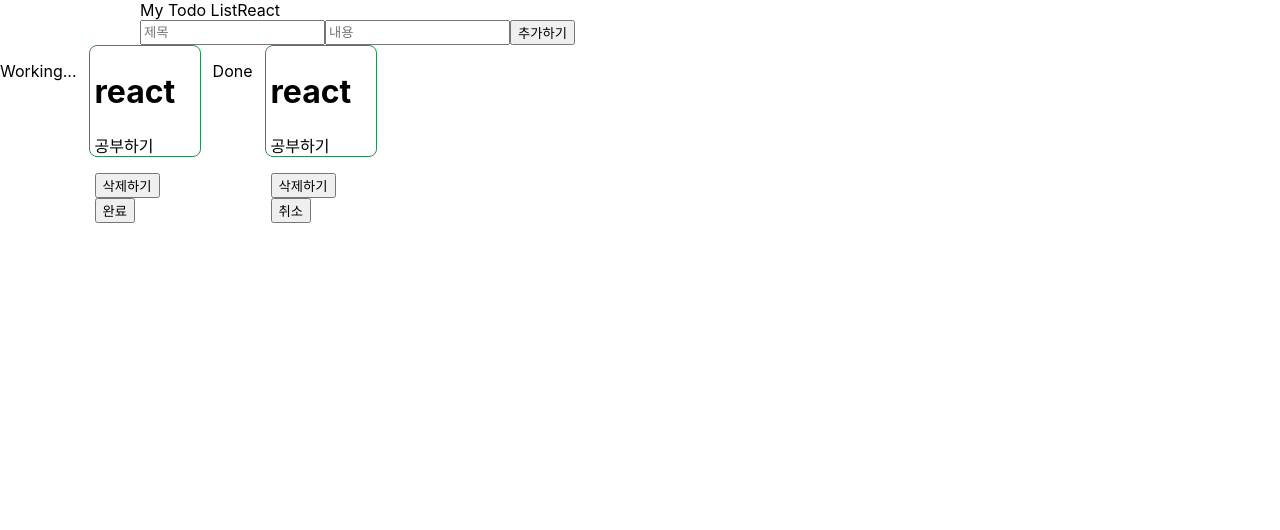
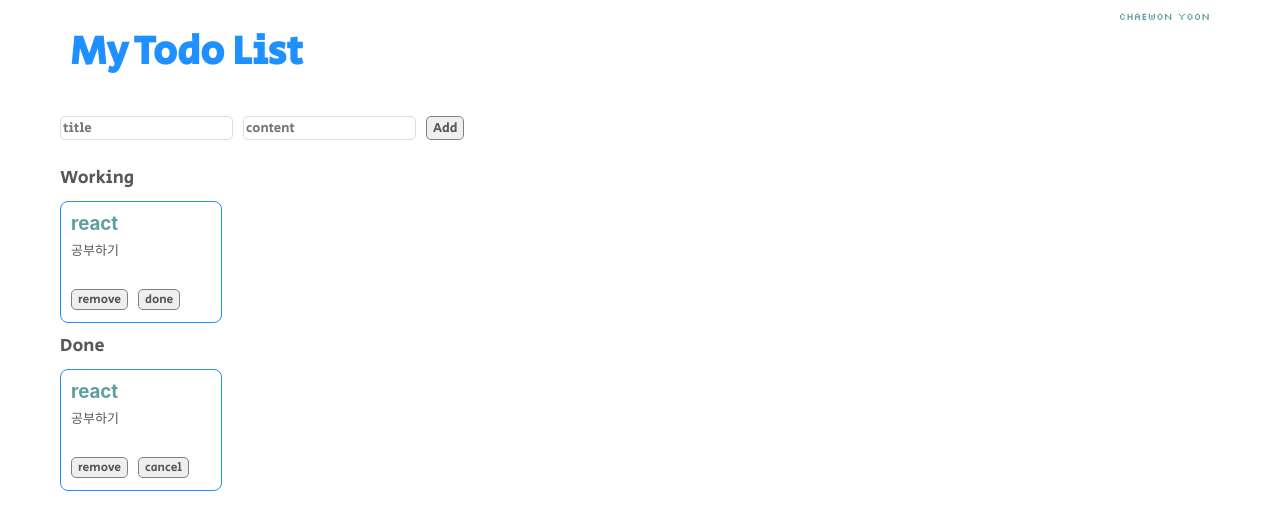
Before and after one commit to jamie7dev/todo_list, a React (Create React App) app: page / in a window 1280 px wide. Shown: the top 530 px of the page. Built offline with nearby package versions, Linux system fonts and the light colour scheme.

Commit message:
CSS 추가 완료

```diff
--- a/src/App.css
+++ b/src/App.css
@@ -1,19 +1,5 @@
-.container {
-  width: 1000px;
-  margin: 0 auto;
-  display: flex;
-}
-
 
 .todos-container {
   display: flex;
   gap: 12px;
 }
-
-.todo {
-  width: 100px;
-  height: 100px;
-  border: 1px seagreen solid;
-  padding : 5px;
-  border-radius: 8px;
-}
--- a/src/App.js
+++ b/src/App.js
@@ -1,7 +1,6 @@
 import './App.css';
 
 import TodoList from './pages/TodoList.jsx';
-
 
 function App() {
   return <TodoList />
--- a/src/components/form/Form.jsx
+++ b/src/components/form/Form.jsx
@@ -1,3 +1,4 @@
+import "./style.css";
 import {useState} from "react";
 
 const Form = ({Addtodo}) => {
@@ -6,28 +7,28 @@ const Form = ({Addtodo}) => {
 
     return (
         <div className="container">
-            <input
+            <input className="title"
             type="text"
             value={title}
-            placeholder="제목"
+            placeholder="title"
             onChange={(event) => {
             setTitle(event.target.value);
             }}
         />
-        <input
+        <input className="input_content"
             type="text"
             value={content}
-            placeholder="내용"
+            placeholder="content"
             onChange={(event) => {
             setContent(event.target.value);
             }}
         />
-        <button
+        <button className="Add_btn"
             onClick={() => {
                 Addtodo(title, content);
             }}
         >
-            추가하기
+            Add
         </button>
         </div>
     )
--- a/src/components/form/style.css
+++ b/src/components/form/style.css
@@ -0,0 +1,29 @@
+@import url('https://fonts.googleapis.com/css2?family=Secular+One&display=swap');
+
+.container{
+    max-width: 1200px;
+    min-width: 800px;
+    margin: 0 0 20px 55px;
+}
+.title, .input_content {
+    background-color: white;
+    border: 1px solid #ddd;
+    border-radius: 5px;
+    margin: 5px;
+    font-family: 'Secular One', sans-serif;
+
+}
+
+.Add_btn{
+    margin: 5px;
+    border: 1px solid gray;
+    border-radius: 5px;
+    color: rgb(88, 88, 88);
+    font-family: 'Secular One', sans-serif;
+
+}
+.Add_btn:hover{
+    background-color: cadetblue;
+    border: 1px solid #ddd;
+    color: white;
+}
--- a/src/components/header/Header.jsx
+++ b/src/components/header/Header.jsx
@@ -1,10 +1,14 @@
-
+import "./style.css";
 
 const Header = () => {
     return (
-        <div className="container">
-            <div>My Todo List</div>
-            <div>React</div>
+        <div className="header">
+            <div>
+                <p className="content">Chaewon Yoon</p>
+                <h2>My Todo List</h2>
+
+            </div>
+
         </div>
     )
 }
--- a/src/components/header/style.css
+++ b/src/components/header/style.css
@@ -0,0 +1,26 @@
+@import url('https://fonts.googleapis.com/css2?family=Silkscreen&display=swap');
+*{
+    margin: 0;
+}
+
+.header{
+    margin: 0 auto;
+    max-width: 1200px;
+    min-width: 800px;
+    padding: 0 0 30px 60px;
+
+}
+.content {
+    padding: 10px 60px 0 0;
+    text-align: right;
+    font-size: 10px;
+    color: cadetblue;
+    font-family: 'Silkscreen', cursive;
+}
+h2 {
+    margin: 0 auto;
+    color: dodgerblue;
+    font-size: 40px;
+    font-family: 'Secular One', sans-serif;
+
+}
--- a/src/components/layout/style.css
+++ b/src/components/layout/style.css
@@ -1,3 +1,4 @@
+
 .layout {
     max-width: 1200px;
     min-width: 800px;
--- a/src/components/list/List.jsx
+++ b/src/components/list/List.jsx
@@ -1,24 +1,29 @@
 import Todo from "../todo/Todo";
+import "./style.css"
 
 const List = ({todos, Done, Remove}) => {
     console.log(todos)
     return (
+        <div>
+            <p className="working-done">Working</p>
             <div className="todos-container">
-            <p>Working...</p>
                 {todos.map((todo)=>
                     todo.isDone===false?
                         <Todo todo={todo} Remove={Remove} Done={Done} key={todo.id}/>
                     :null
-         )
-         }
-            <p>Done</p>
+                )}
 
-        {todos.map((todo) => (
+            </div>
+            <p className="working-done">Done</p>
+            <div className="todos-container">
+                {todos.map((todo) =>
                     todo.isDone===true?
                     <Todo todo={todo} Remove={Remove} Done={Done} key={todo.id}/>
                     :null
-        ))}
+                )}
             </div>
+        </div>
+
     );
 }
 
--- a/src/components/list/style.css
+++ b/src/components/list/style.css
@@ -0,0 +1,20 @@
+@import url('https://fonts.googleapis.com/css2?family=Secular+One&display=swap');
+
+.working-done{
+    width: 100%;
+    max-width: 1200px;
+    min-width: 800px;
+    padding-left: 60px;
+    margin: 10px 0 10px 0;
+    font-family: 'Secular One', sans-serif;
+    font-size: 18px;
+    color: rgb(88, 88, 88);
+}
+
+.todos-container{
+    width: 100%;
+    max-width: 1200px;
+    min-width: 800px;
+    padding-left: 60px;
+
+}
--- a/src/components/todo/Todo.jsx
+++ b/src/components/todo/Todo.jsx
@@ -1,11 +1,16 @@
+import './style.css';
+
+
 const Todo = ({todo, Remove, Done}) => {
     return (
         <div className="todo" key={todo.id}>
-            <h1>{todo.title}</h1>
-            <p>{todo.content}</p>
-            <button onClick={()=>Remove(todo.id)}>삭제하기</button>
-            <button onClick={()=>Done(todo.id)}>
-                {todo.isDone===false?"완료":"취소"}</button>
+            <h3 className="todo_title">{todo.title}</h3>
+            <p className="todo_content">{todo.content}</p>
+
+            <button className='todo_btn' onClick={()=>Remove(todo.id)}>remove</button>
+            <button className='todo_btn' onClick={()=>Done(todo.id)}>
+                {todo.isDone===false?"done":"cancel"}</button>
+
         </div>
 
     )
--- a/src/components/todo/style.css
+++ b/src/components/todo/style.css
@@ -0,0 +1,37 @@
+@import url('https://fonts.googleapis.com/css2?family=Noto+Sans+KR&display=swap');
+
+.todo {
+    width: 150px;
+    height: 110px;
+    border: 1px solid dodgerblue;
+    padding : 5px;
+    border-radius: 8px;
+}
+
+.todo_title {
+    margin: 5px;
+    color: cadetblue;
+}
+
+.todo_content {
+    margin: 0 0 25px 5px;
+    font-size: 13px;
+    color: rgb(88, 88, 88);
+    font-family: 'Noto Sans KR', sans-serif;
+
+}
+
+.todo_btn {
+    margin: 5px;
+    border: 1px solid gray;
+    border-radius: 5px;
+    color: rgb(88, 88, 88);
+    font-size: 12px;
+    font-family: 'Secular One', sans-serif;
+}
+.todo_btn:hover{
+    background-color: cadetblue;
+    border: 1px solid #eee;
+    color: white;
+    font-family: 'Secular One', sans-serif;
+}
--- a/src/pages/TodoList.jsx
+++ b/src/pages/TodoList.jsx
@@ -1,7 +1,7 @@
 import Layout from '../components/layout/Layout.jsx';
 import {useState} from "react";
 
-
+let num = 2;
 const TodoList = () => {
     const [todos, setTodos] = useState([
         {
@@ -19,7 +19,7 @@ const TodoList = () => {
       ]);
 
     const Addtodo = (title, content) => {
-        setTodos([...todos, { id: todos.length + 1, title: title, content: content, isDone:false }]);
+        return (num++, setTodos([...todos, { id: num, title: title, content: content, isDone:false }]));
     }
 
     const Done = (id) => {
```
Lines whose indentation alone changed are shown as unchanged.
